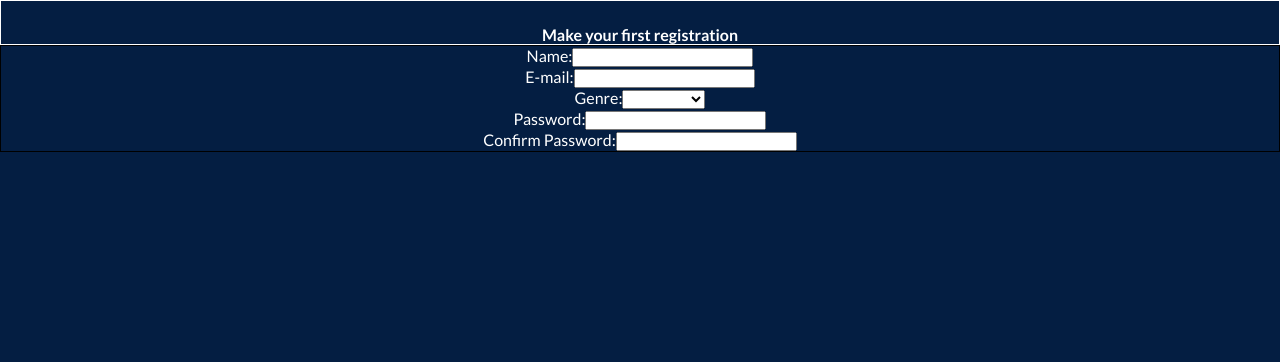
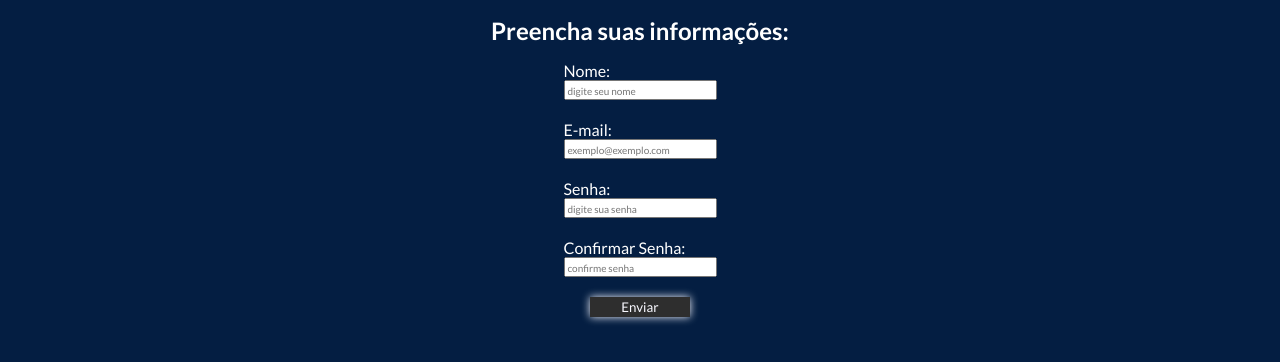
Before and after one commit to GabrielFratelli/React-Form, a React (Vite) app: page / in a window 1280 px wide. Shown: the top 362 px of the page. Built offline with nearby package versions, Linux system fonts and the light colour scheme.

Commit message:
chore: components adjusted

```diff
--- a/src/Pages/Home/index.tsx
+++ b/src/Pages/Home/index.tsx
@@ -1,11 +1,9 @@
 import React from "react";
 import { Form } from "../../components/Form";
-import { Header } from "../../components/Header";
 
 export const Home = () => {
   return (
     <>
-      <Header />
       <Form />
     </>
   );
--- a/src/components/Form/index.tsx
+++ b/src/components/Form/index.tsx
@@ -1,38 +1,35 @@
 import React from "react";
 import { useForm } from "react-hook-form";
 
-import { Container } from "./styles";
+import { Container, HeaderContainer, ButtonContainer } from "./styles";
 
 export const Form = () => {
   return (
+    <>
+      <HeaderContainer>
+        <strong>Preencha suas informações:</strong>
+      </HeaderContainer>
       <Container>
         <form action="#">
           <label>
-          Name:
-          <input />
+            Nome:
+            <input placeholder=" digite seu nome" />
           </label>
           <label>
             E-mail:
-          <input />
+            <input placeholder=" exemplo@exemplo.com" />
           </label>
           <label>
-          Genre:
-          <select>
-            <option value="empty"></option>
-            <option value="Masculine">Masculine</option>
-            <option value="Feminine">Feminine</option>
-            <option value="Others">Others</option>
-          </select>
+            Senha:
+            <input placeholder=" digite sua senha" />
           </label>
           <label>
-          Password:
-          <input />
+            Confirmar Senha:
+            <input placeholder=" confirme senha" />
           </label>
-        <label>
-          Confirm Password:
-          <input />
-        </label>
+          <ButtonContainer type="submit">Enviar</ButtonContainer>
         </form>
       </Container>
+    </>
   );
 };
--- a/src/components/Form/styles.ts
+++ b/src/components/Form/styles.ts
@@ -3,13 +3,46 @@ import styled from "styled-components";
 export const Container = styled.div`
   display: flex;
   align-items: center;
-  justify-content: space-between;
-  flex-direction: column;
-  border: 1px solid #000;
+  justify-content: center;
 
   form {
     display: flex;
     align-items: center;
     flex-direction: column;
+
+    gap: 20px;
+
+    input {
+      display: flex;
+      align-items: center;
+
+      &::placeholder {
+        font-size: 10px;
+      }
+    }
   }
 `;
+
+export const HeaderContainer = styled.header`
+  display: flex;
+  align-items: center;
+  justify-content: center;
+
+  font-size: 1.5rem;
+  padding: 1rem;
+`;
+
+export const ButtonContainer = styled.button`
+  height: 20px;
+  width: 100px;
+  font-weight: 400;
+  color: var(--opaco);
+  background-color: var(--black);
+  box-shadow: 0 0 0.5rem var(--opaco);
+  border: none;
+  transition: filter 0.2s;
+
+  &:hover {
+    filter: brightness(0.9);
+  }
+`;
--- a/src/components/Header/index.tsx
+++ /dev/null
@@ -1,12 +0,0 @@
-import React from "react";
-import Logo from "../../Assets/logo_form.svg";
-
-import { HeaderContainer } from "./styles";
-
-export const Header = () => {
-  return (
-    <HeaderContainer>
-      <strong>Make your first registration</strong>
-    </HeaderContainer>
-  );
-};
--- a/src/components/Header/styles.ts
+++ /dev/null
@@ -1,9 +0,0 @@
-import styled from "styled-components";
-
-export const HeaderContainer = styled.div`
-  display: flex;
-  align-items: center;
-  justify-content: center;
-  padding-top: 1.5rem;
-  border: 1px solid white;
-`;
--- a/src/styles/global.ts
+++ b/src/styles/global.ts
@@ -8,17 +8,16 @@ export const GlobalStyles = createGlobalStyle`
   box-sizing: border-box;
 
   max-width: 1920px;
+  font-family: 'Lato', sans-serif;
+  -webkit-font-smoothing: antialiased;
 }
 
 body {
-  /* width: 100vw;
-  height: 100vh; */
+  width: 100vw;
+  height: 100vh;
 
-  font-family: 'Lato', sans-serif;
   color: var(--white);
   background: var(--background);
-
-  -webkit-font-smoothing: antialiased;
 }
 
 button, input, select, option {
```
Also changed, not shown: src/Assets/logo_form.svg (deleted). Lines whose indentation alone changed are shown as unchanged.
